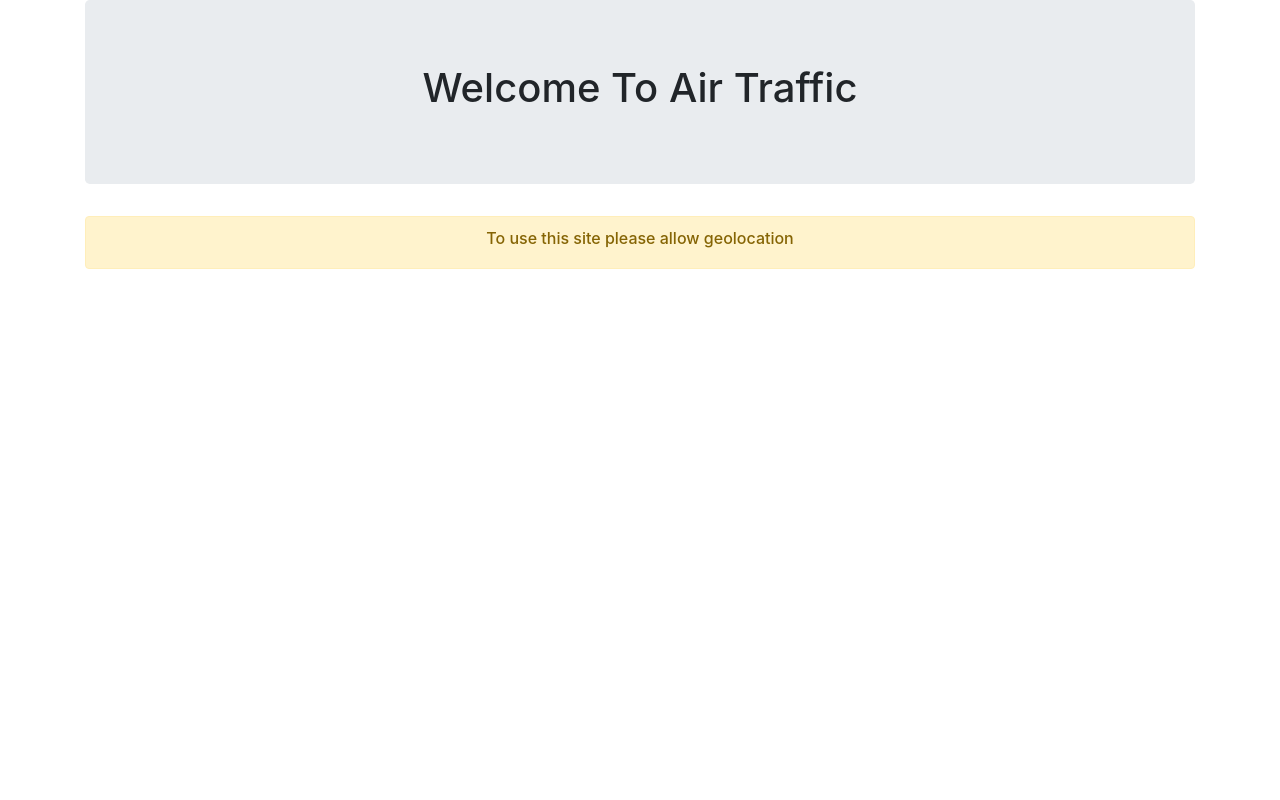
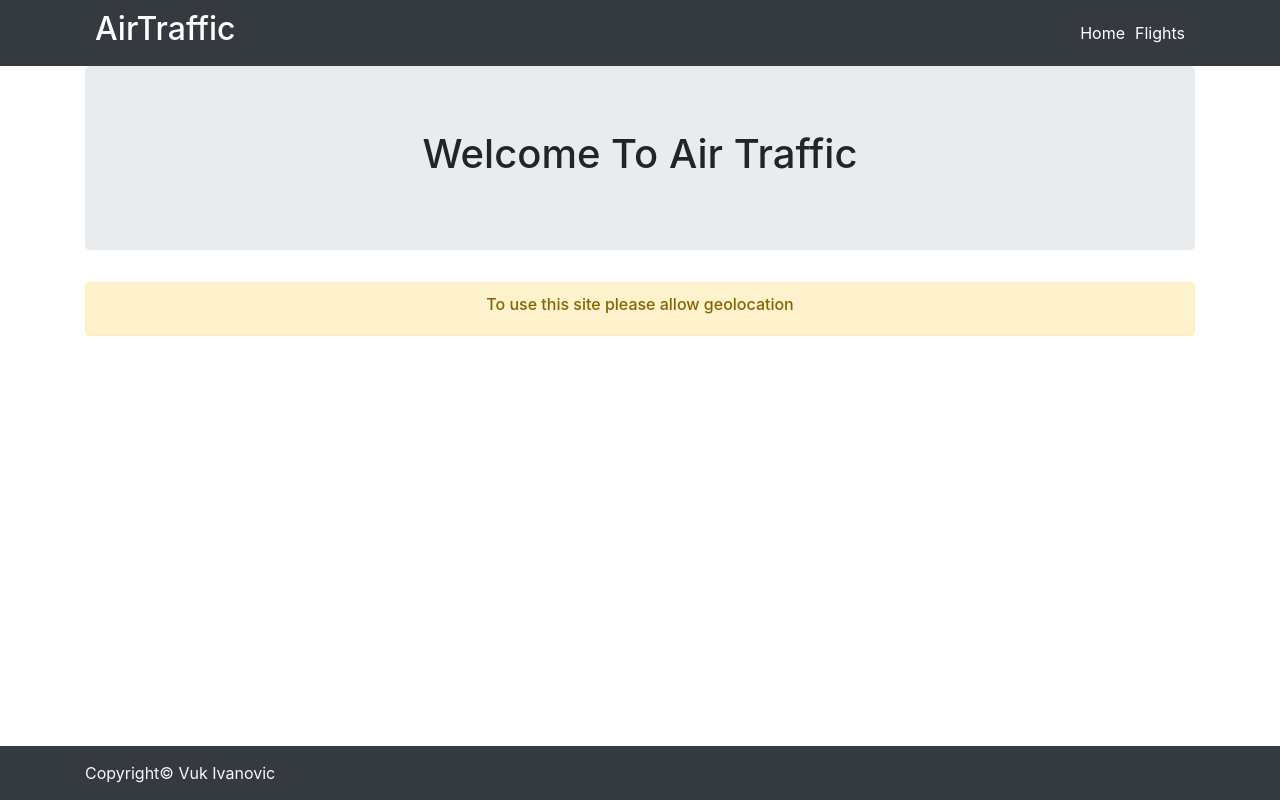
Before and after one commit to Ladly/air_traffic_FE_test, a React app: page / in a window 1280 px wide. Built offline with nearby package versions, Linux system fonts and the light colour scheme; no server answers.

Commit message:
T9 - Create navigation and footer

```diff
--- a/src/app/components/App/index.js
+++ b/src/app/components/App/index.js
@@ -1,18 +1,24 @@
-import React, { Component } from 'react'
+import React, { Component, Fragment } from 'react'
 import { Switch, Route } from 'react-router-dom'
 
 import { HomePage } from './../../containers/HomePage'
 import { FlightsPage } from './../../containers/FlightsPage'
 import { FlightDetailsPage } from './../FlightDetailsPage'
+import Navigation from './../Navigation'
+import { Footer } from './../Footer'
 
 import './style.scss'
 
 export const App = () => {
 	return (
-		<Switch>
-			<Route exact path="/" component={HomePage} />
-			<Route exact path="/flights" component={FlightsPage} />
-			<Route exact path="/flight/:id" component={FlightDetailsPage} />
-		</Switch>
+		<Fragment>
+			<Navigation />
+			<Switch>
+				<Route exact path="/" component={HomePage} />
+				<Route exact path="/flights" component={FlightsPage} />
+				<Route exact path="/flight/:id" component={FlightDetailsPage} />
+			</Switch>
+			<Footer />
+		</Fragment>
 	)
 }
--- /dev/null
+++ b/src/app/components/Footer/index.js
@@ -0,0 +1,13 @@
+import React from 'react'
+
+import './style.scss'
+
+export const Footer = () => {
+	return (
+		<div className="container-fluid bg-dark fixed-bottom">
+			<footer className="container">
+				<p className="text-light">Copyright&copy; Vuk Ivanovic</p>
+			</footer>
+		</div>
+	)
+}
--- /dev/null
+++ b/src/app/components/Footer/style.scss
@@ -0,0 +1,6 @@
+footer.container {
+    padding: 15px;
+    p {
+        margin: 0;
+    }
+}
--- /dev/null
+++ b/src/app/components/Navigation/index.js
@@ -0,0 +1,33 @@
+import React from 'react'
+import PropTypes from 'prop-types'
+import { withRouter } from 'react-router-dom'
+import { Link } from 'react-router-dom'
+
+import './style.scss'
+
+const Navigation = () => {
+
+	return (
+		<div className="container-fluid bg-dark">
+			<div className="container">
+				<div className="nav-holder">
+					<div className="header">
+						<h2><Link to="/">AirTraffic</Link></h2>
+					</div>
+					<nav>
+						<ul>
+							<li>
+								<Link to="/">Home</Link>
+							</li>
+							<li>
+								<Link to="/flights">Flights</Link>
+							</li>
+						</ul>
+					</nav>
+				</div>
+			</div>
+		</div>
+	)
+}
+
+export default withRouter(Navigation)
--- /dev/null
+++ b/src/app/components/Navigation/style.scss
@@ -0,0 +1,28 @@
+.nav-holder {
+    display: flex;
+    justify-content: space-between;
+    align-items: center;
+    padding: 10px;
+    a {
+        &:link {
+            color: white;
+        }
+        &:visited {
+            color: white;
+        }
+        &:hover {
+            color: white;
+            text-decoration: none;
+        }
+    }
+    ul {
+        display: flex;
+        padding: 0;
+        justify-content: center;
+        list-style: none;
+        margin: 0;
+        li {
+            margin-left: 10px;
+        }
+    }
+}
--- a/src/app/containers/FlightsPage/style.scss
+++ b/src/app/containers/FlightsPage/style.scss
@@ -14,6 +14,9 @@
         &:nth-child(odd) {
             background: lightgray;
         }
+        &:nth-last-child(1) {
+            margin-bottom: 50px;
+        }
     }
 
     img {
```
